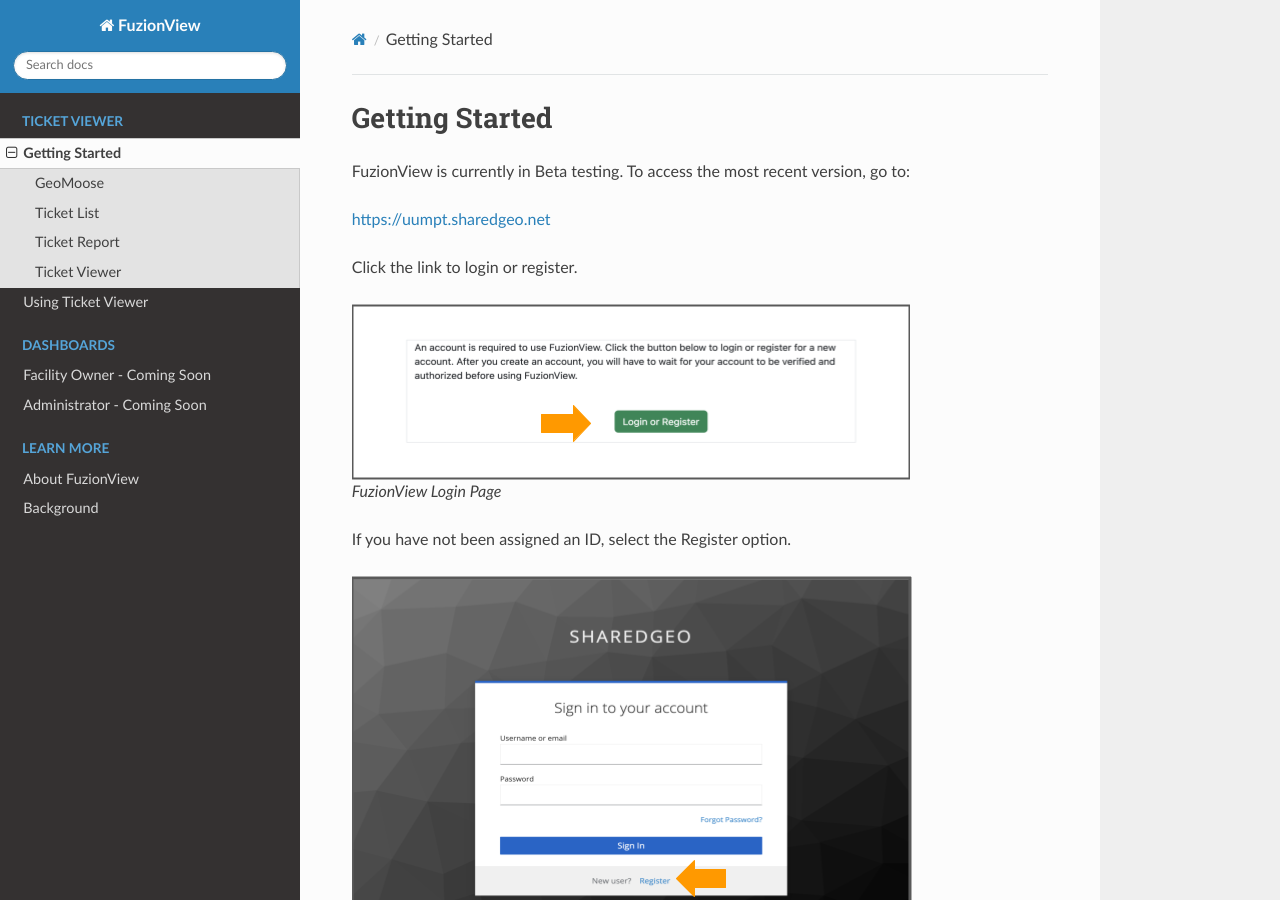
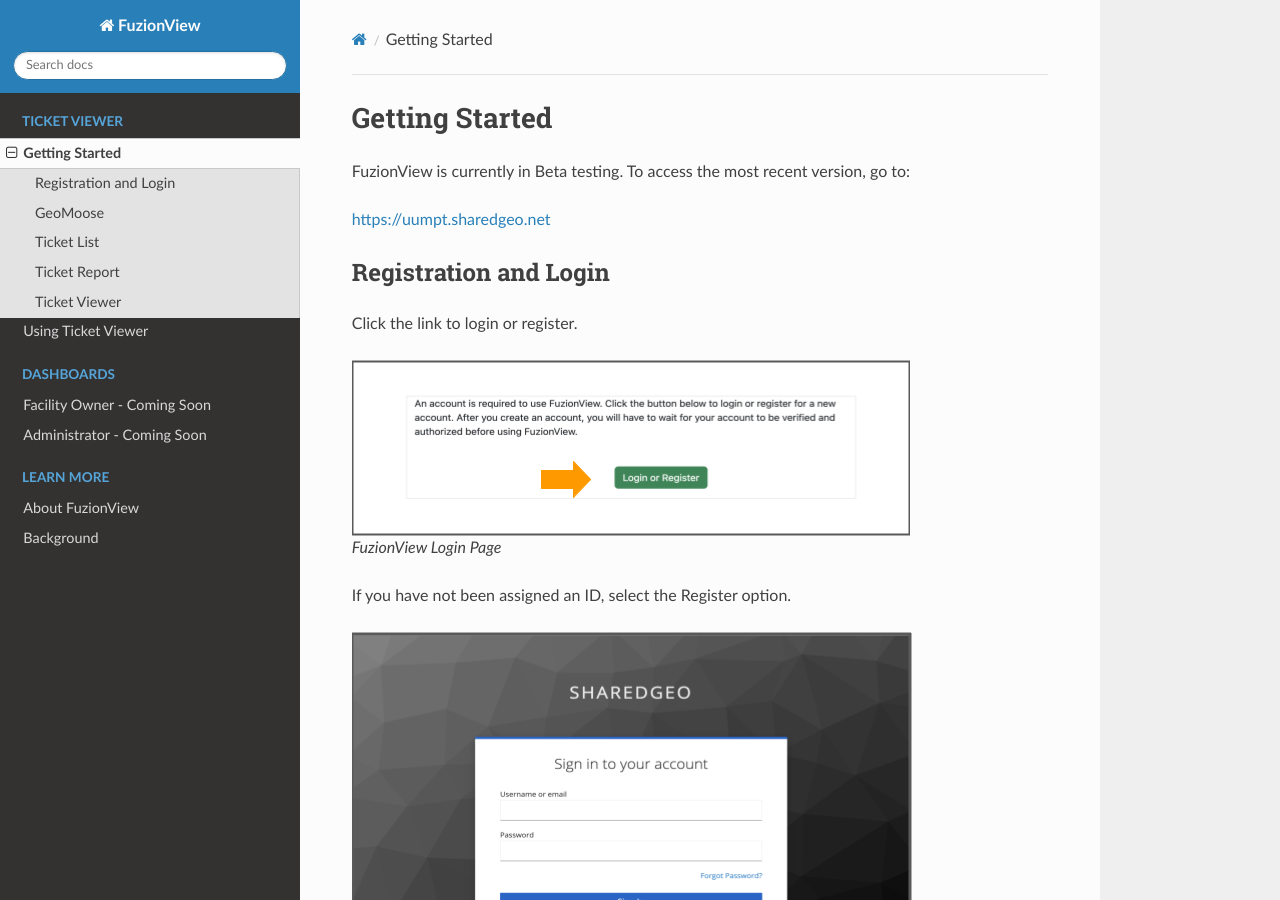
Before and after one commit to FuzionView/FV-Docs, a Sphinx documentation site: the page built from source/openfv.rst, in a window 1280 px wide and 900 px high. Built offline with Sphinx 7.4.7 and the Read the Docs theme 2.0.0, drawn with Linux system fonts in a browser that asks for light colours.

Commit message:
added heading for login and registration

```diff
--- a/source/openfv.rst
+++ b/source/openfv.rst
@@ -4,6 +4,9 @@
 FuzionView is currently in Beta testing. To access the most recent version, go to:
 
 https://uumpt.sharedgeo.net
+
+Registration and Login
+-----------------------
 
 Click the link to login or register.
 
```
